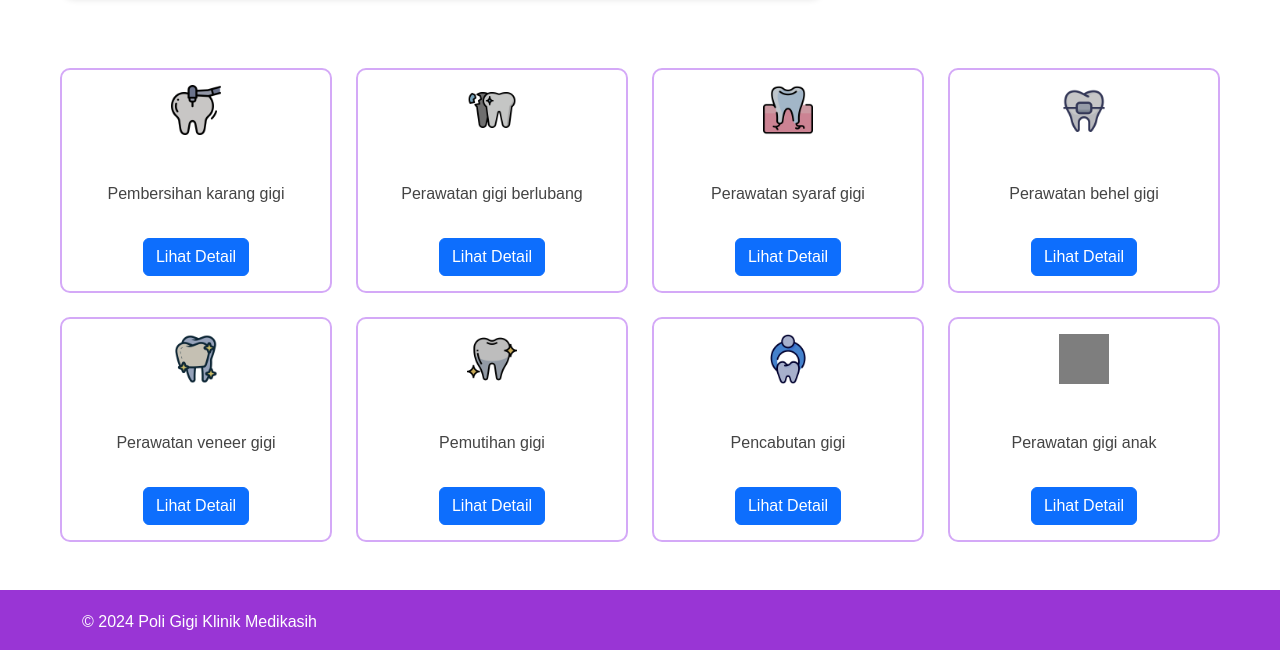
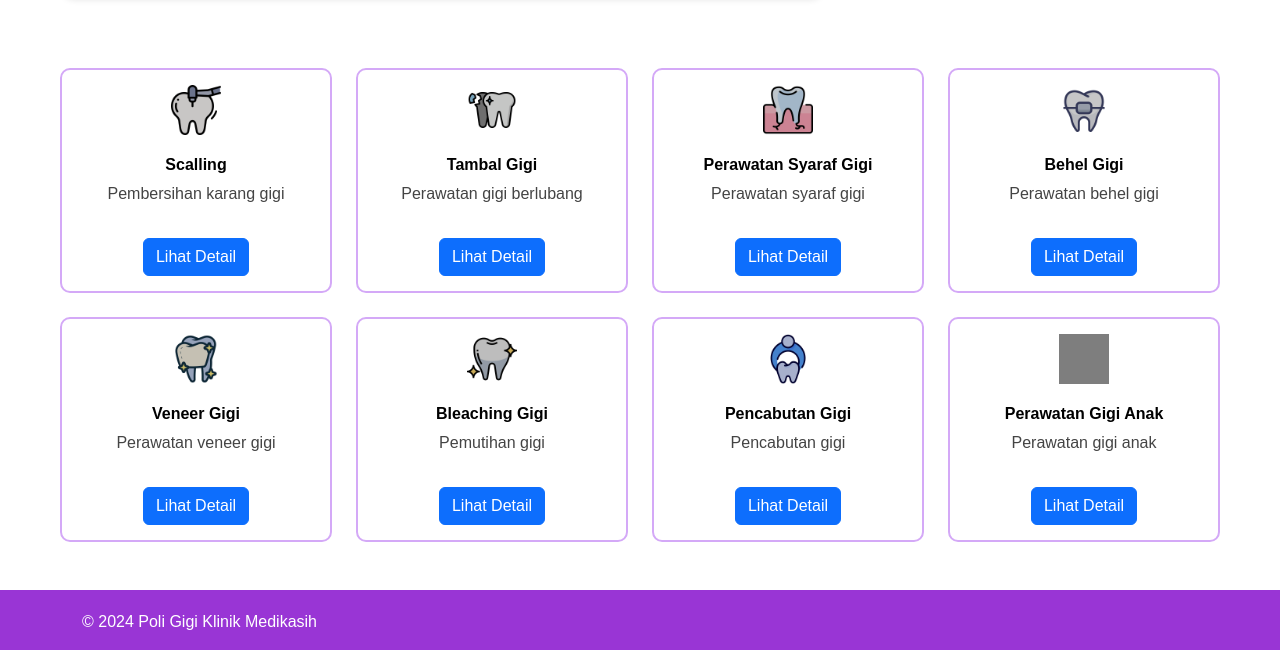
Before and after one commit to Divarizky/website-poli-gigi-klinik-pratama-pppl, a PHP site: page /website-poli-gigi-klinik-pratama-pppl/pages/service.php in a window 1280 px wide. Shown: the part 336-986 px from the top of the page. Run offline with PHP 8.4, Linux system fonts and the light colour scheme; grey boxes are pictures that could not be loaded.

Commit message:
update nama judul layanan pada card kategori layanan menjadi warna Hitam

```diff
--- a/assets/css/kontak.css
+++ b/assets/css/kontak.css
@@ -40,8 +40,4 @@
 .icon-placeholder img {
   max-width: 80%;/*Ukurangambarsedikitlebihbesar*/
   border-radius: 20px;
-  -webkit-border-radius:;
-  -moz-border-radius:;
-  -ms-border-radius:;
-  -o-border-radius:;
 }
--- a/assets/css/layanan.css
+++ b/assets/css/layanan.css
@@ -66,7 +66,11 @@
     font-size: 16px;
     font-weight: bold;
     margin-top: 10px;
-    color: white; /* Warna teks */
+    color: #000; /* Warna teks */
+  }
+
+  .service-card .layanan-title h6 {
+    color: #000; /* Warna teks */
   }
 
   .service-icon img {
--- a/pages/information_service.php
+++ b/pages/information_service.php
@@ -1,7 +1,7 @@
 <?php
 $services = [
     'Scalling' => [
-        'title' => 'Pembersihan Karang Gigi (Scalling)',
+        'title' => 'Scalling',
         'description' => 'Scaling gigi atau pembersihan gigi oleh dokter gigi profesional adalah prosedur yang direkomendasikan untuk dilakukan secara rutin. Alasan utama untuk melakukan scaling gigi secara teratur adalah untuk menjaga kesehatan gigi dan gusi Anda.',
         'benefits' => [
             'Menghilangkan plak dan karang gigi',
--- a/pages/service.php
+++ b/pages/service.php
@@ -91,7 +91,9 @@ $layananData = getLayananByType($type);
             <div class="service-icon">
               <img src="<?php echo $layanan['image']; ?>" alt="<?php echo $layanan['name']; ?>">
             </div>
-            <h6><?php echo $layanan['name']; ?></h6>
+            <span class="layanan-title">
+              <h6><?php echo $layanan['name']; ?></h6>
+            </span>
             <p><?php echo $layanan['description']; ?></p>
             <a href="pages/detail_service.php?layanan=<?php echo urlencode($layanan['name']); ?>" class="btn btn-primary mt-3">Lihat Detail</a>
           </div>
```
